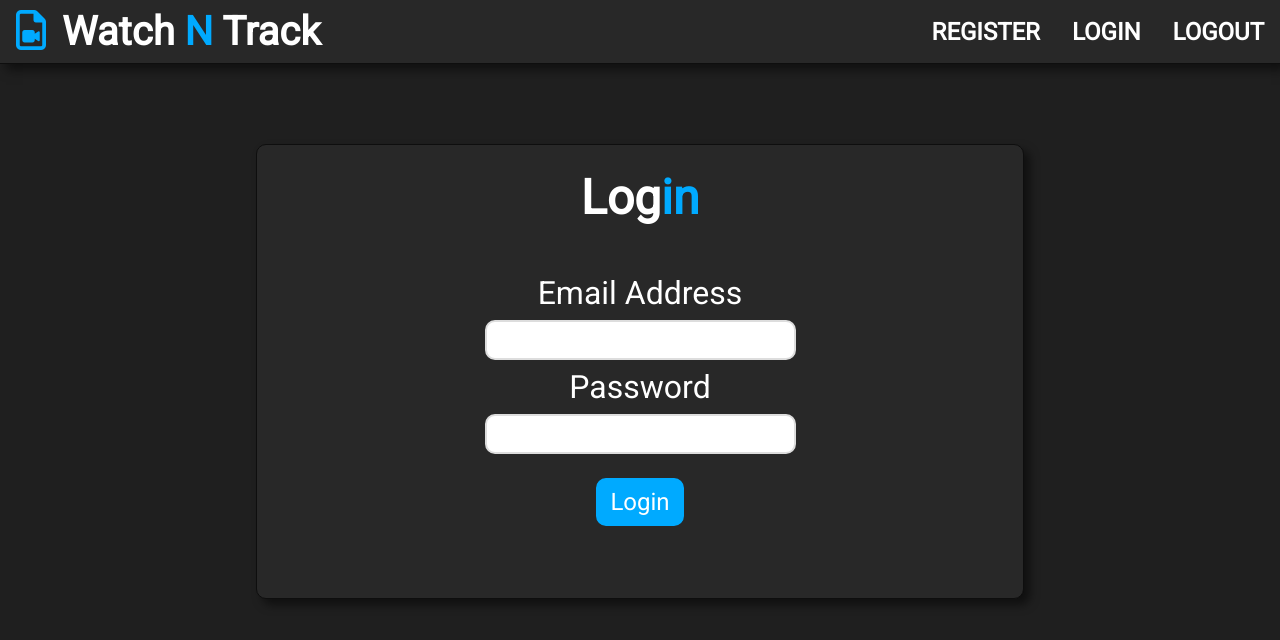
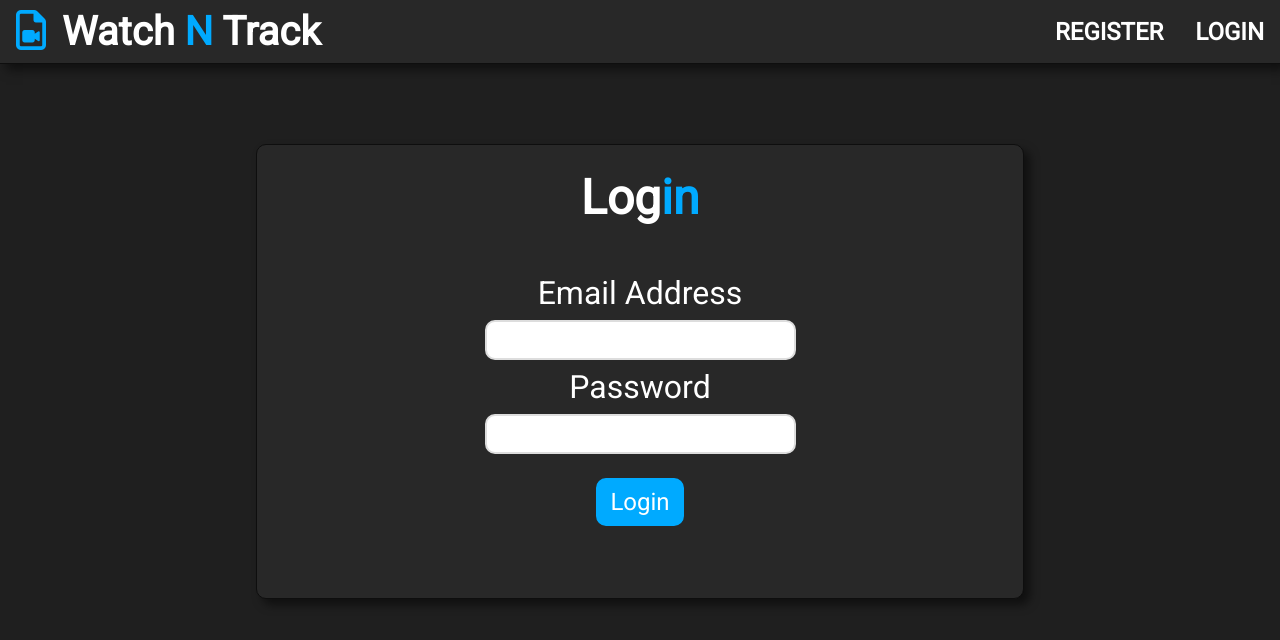
Before and after one commit to cburnjohnson/watch-n-track, a React (Create React App) app in the folder client/: page /login in a window 1280 px wide. Shown: the top 640 px of the page. Built offline with nearby package versions, Linux system fonts and the light colour scheme.

Commit message:
navbar tinkering/logout functionality

```diff
--- a/client/src/components/layout/Navbar.js
+++ b/client/src/components/layout/Navbar.js
@@ -1,29 +1,47 @@
-import React from 'react';
+import React, { useContext } from 'react';
 import { Link } from 'react-router-dom';
 
+import AuthContext from '../../context/auth/authContext';
+
 const Navbar = () => {
+    const authContext = useContext(AuthContext);
+
+    const { logout, user, isAuthenticated } = authContext;
+
     const onLogout = () => {
-        console.log('logged out');
+        logout();
     };
+
+    const authLinks = (
+        <>
+            <li>
+                <span className='highlight'> {user && user.name}</span>
+            </li>
+            <li>
+                <a onClick={onLogout}>Logout</a>
+            </li>
+        </>
+    );
+
+    const guestLinks = (
+        <>
+            <li>
+                <Link to='/register'>Register</Link>
+            </li>
+            <li>
+                <Link to='/login'>Login</Link>
+            </li>
+        </>
+    );
 
     return (
         <nav>
             <h1>
                 <i className='far fa-file-video'></i>
-                Watch <span>N</span> Track
+                Watch <span className='highlight'>N</span> Track
             </h1>
 
-            <ul>
-                <li>
-                    <Link to='/register'>Register</Link>
-                </li>
-                <li>
-                    <Link to='/login'>Login</Link>
-                </li>
-                <li>
-                    <a onClick={onLogout}>Logout</a>
-                </li>
-            </ul>
+            <ul>{isAuthenticated ? authLinks : guestLinks}</ul>
         </nav>
     );
 };
--- a/client/src/context/auth/AuthState.js
+++ b/client/src/context/auth/AuthState.js
@@ -9,7 +9,8 @@ import {
     USER_LOADED,
     AUTH_ERROR,
     LOGIN_SUCCESS,
-    LOGIN_FAIL
+    LOGIN_FAIL,
+    LOGOUT
 } from '../types';
 
 const AuthState = props => {
@@ -85,7 +86,7 @@ const AuthState = props => {
 
     // Logout
     const logout = () => {
-        console.log('logout');
+        dispatch({ type: LOGOUT });
     };
 
     return (
--- a/client/src/context/auth/authReducer.js
+++ b/client/src/context/auth/authReducer.js
@@ -4,7 +4,8 @@ import {
     USER_LOADED,
     AUTH_ERROR,
     LOGIN_SUCCESS,
-    LOGIN_FAIL
+    LOGIN_FAIL,
+    LOGOUT
 } from '../types';
 
 export default (state, action) => {
@@ -21,6 +22,7 @@ export default (state, action) => {
         case REGISTER_FAIL:
         case LOGIN_FAIL:
         case AUTH_ERROR:
+        case LOGOUT:
             localStorage.removeItem('token');
             return {
                 ...state,
--- a/client/src/style.css
+++ b/client/src/style.css
@@ -173,10 +173,6 @@ nav h1 {
     font-size: 2.5rem;
 }
 
-nav h1 span {
-    color: #00aaff;
-}
-
 nav i {
     color: #00aaff;
     margin: 0 1rem;
@@ -195,14 +191,17 @@ nav ul li {
     font-size: 1.5rem;
     text-transform: uppercase;
     list-style: none;
+    text-decoration: none;
+    color: #fff;
+    font-weight: bold;
+    transition: all 0.1s ease-in-out;
 }
 
 nav ul li a {
     text-decoration: none;
     color: #fff;
+    transition: all 0.1s ease-in-out;
     cursor: pointer;
-    font-weight: bold;
-    transition: all 0.1s ease-in-out;
 }
 
 nav ul li a:hover {
```
